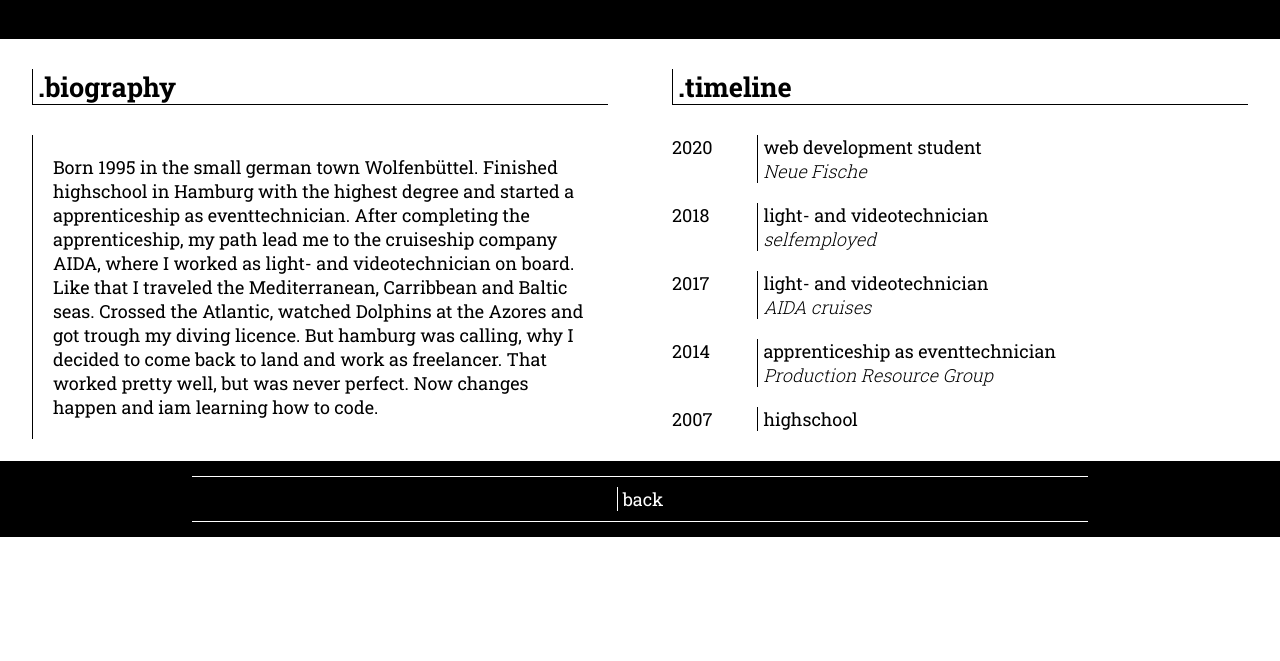
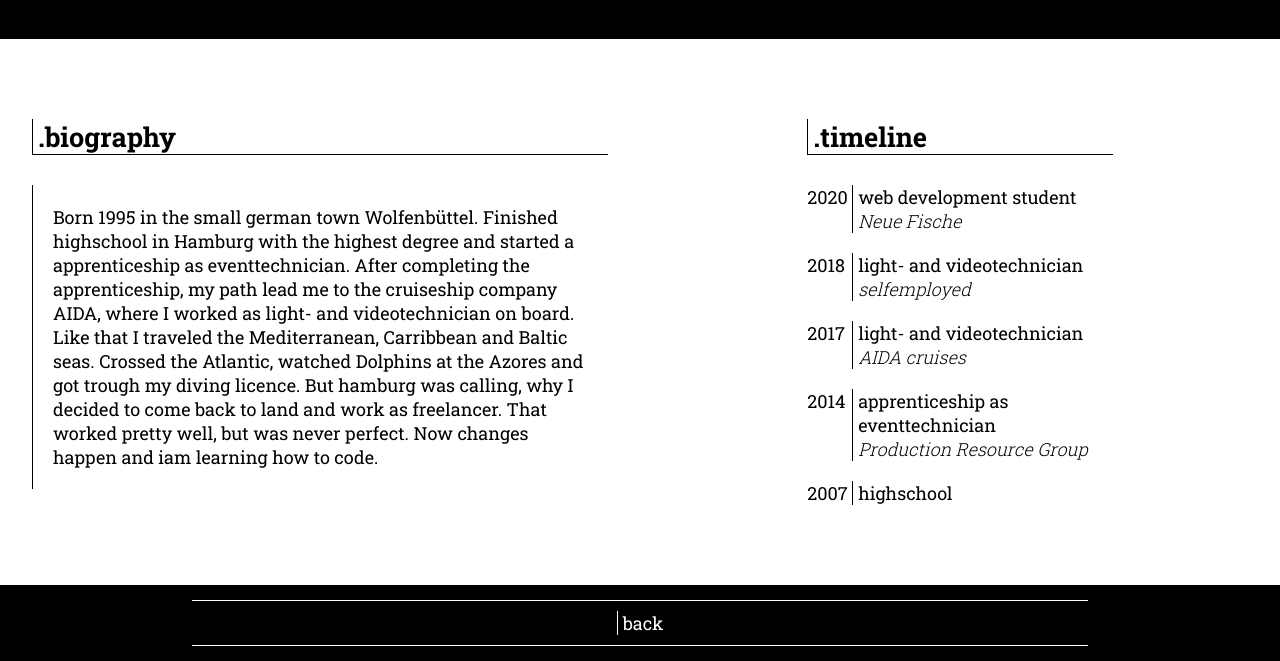
Before and after one commit to JulianBlohm/personal-website, a plain HTML site: page index.html in a window 1280 px wide. Shown: the part 1307-1968 px from the top of the page. Before the commit the page ends 1844 px from the top, so only its background shows below. Drawn offline with Linux system fonts and the light colour scheme.

Commit message:
add margin to biography and timeline in desktop version

```diff
--- a/style.css
+++ b/style.css
@@ -302,8 +302,12 @@ figure {
 @media only screen and (min-width: 992px){
     .timeline {
         grid-column: 2;
-}
+        margin: 50px auto;
+    }
 
+    .biography {
+        margin: 50px 0px;
+    }
 }
 /* =============================== Footer ================================= */
 
```
